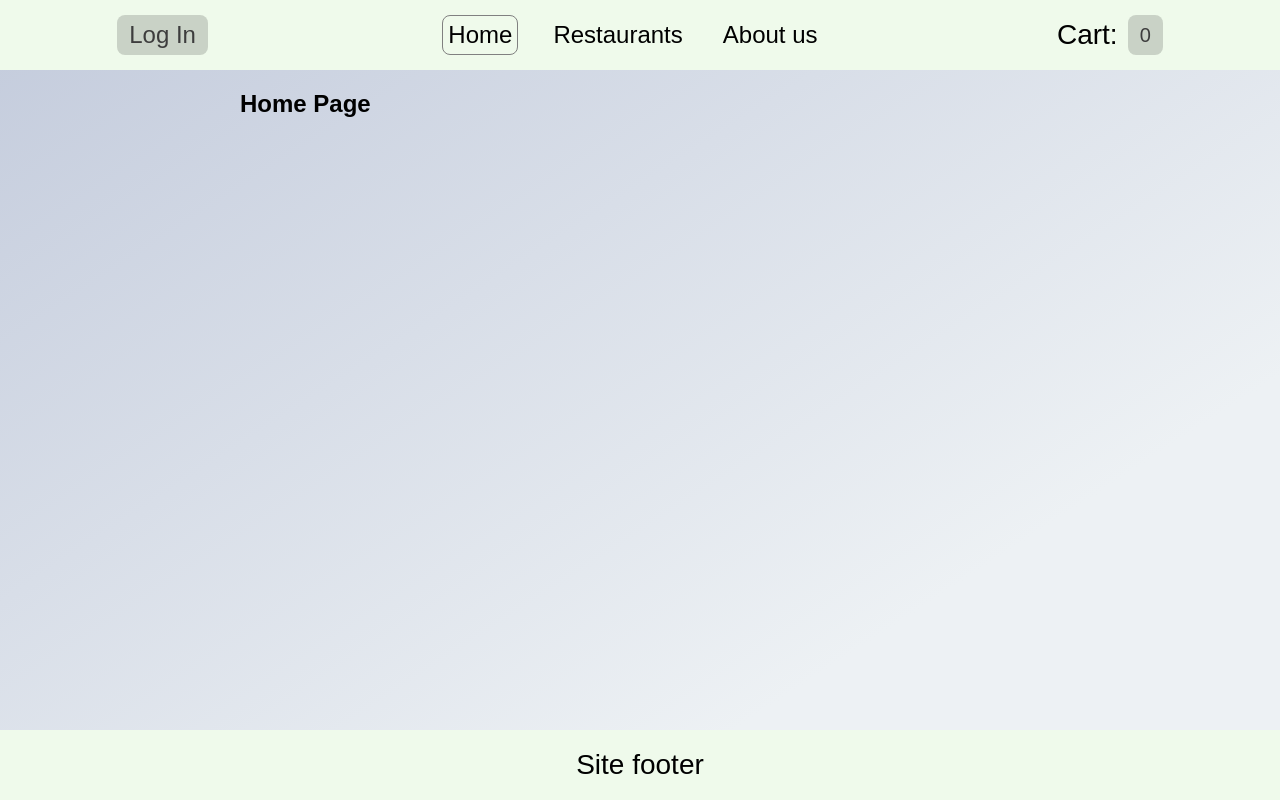
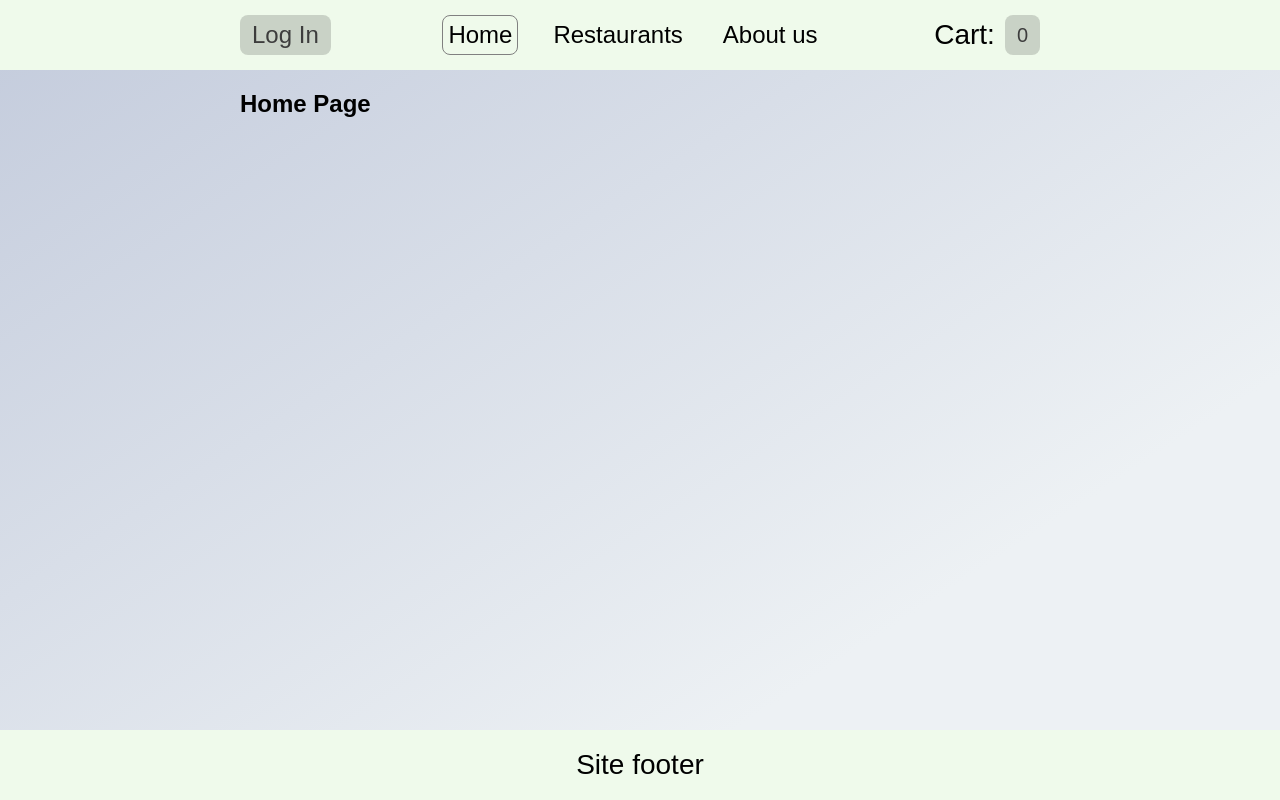
Before and after one commit to Melifaro2405/learn-JS-course_2024.01.15, a React (Vite) app: page / in a window 1280 px wide. Built offline with nearby package versions, Linux system fonts and the light colour scheme.

Commit message:
edit styles

```diff
--- a/src/components/Header/Header.jsx
+++ b/src/components/Header/Header.jsx
@@ -19,6 +19,7 @@
 
   return (
     <header className={styles.root}>
+      <div className={styles.headerWrapper}>
         <div className={styles.headerContent}>
           {user?.name ? (
             <div className={styles.contentWrapper}>
@@ -49,6 +50,7 @@
         </nav>
         {isOpen && <AuthModal onClose={() => setIsOpen(false)} />}
         <CartButton />
+      </div>
     </header>
   );
 };
--- a/src/components/Header/styles.module.scss
+++ b/src/components/Header/styles.module.scss
@@ -1,6 +1,13 @@
 .root {
   display: flex;
-  justify-content: space-around;
+  justify-content: center;
+}
+
+.headerWrapper {
+  width: 100%;
+  max-width: 800px;
+  display: flex;
+  justify-content: space-between;
   align-items: center;
 }
 
```
Lines whose indentation alone changed are shown as unchanged.
